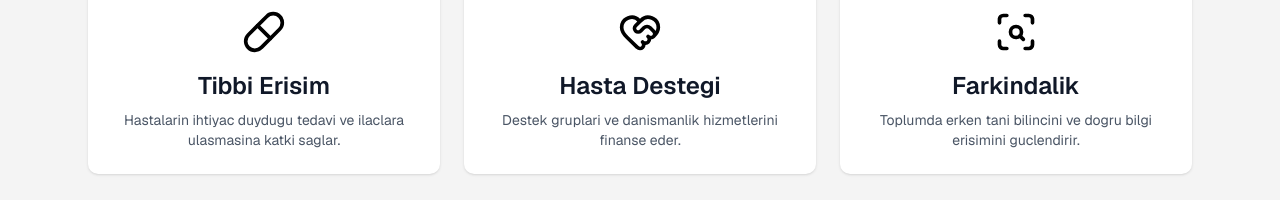
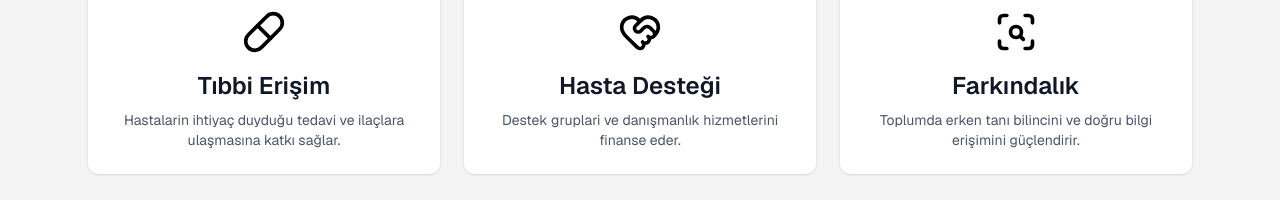
Before and after one commit to rootSpook/MG_NGO_Website, a Next.js app: page /donate in a window 1280 px wide. Shown: the part 1507-1707 px from the top of the page. Built offline with nearby package versions, Linux system fonts and the light colour scheme; no server answers; the database is empty.

Commit message:
Update donate page layout

```diff
--- a/app/donate/page.tsx
+++ b/app/donate/page.tsx
@@ -176,25 +176,25 @@ export default async function DonatePage() {
           <div className="grid gap-6 md:grid-cols-3">
             <article className="rounded-lg bg-white p-6 text-center shadow-sm">
               <Pill className="mx-auto h-11 w-11 text-black" />
-              <h3 className="mt-4 text-2xl font-semibold text-gray-900">Tibbi Erisim</h3>
+              <h3 className="mt-4 text-2xl font-semibold text-gray-900">Tıbbi Erişim</h3>
               <p className="mt-2 text-sm text-gray-600">
-                Hastalarin ihtiyac duydugu tedavi ve ilaclara ulasmasina katki saglar.
+                Hastalarin ihtiyaç duyduğu tedavi ve ilaçlara ulaşmasına katkı sağlar.
               </p>
             </article>
 
             <article className="rounded-lg bg-white p-6 text-center shadow-sm">
               <HeartHandshake className="mx-auto h-11 w-11 text-black" />
-              <h3 className="mt-4 text-2xl font-semibold text-gray-900">Hasta Destegi</h3>
+              <h3 className="mt-4 text-2xl font-semibold text-gray-900">Hasta Desteği</h3>
               <p className="mt-2 text-sm text-gray-600">
-                Destek gruplari ve danismanlik hizmetlerini finanse eder.
+                Destek gruplari ve danışmanlık hizmetlerini finanse eder.
               </p>
             </article>
 
             <article className="rounded-lg bg-white p-6 text-center shadow-sm">
               <ScanSearch className="mx-auto h-11 w-11 text-black" />
-              <h3 className="mt-4 text-2xl font-semibold text-gray-900">Farkindalik</h3>
+              <h3 className="mt-4 text-2xl font-semibold text-gray-900">Farkındalık</h3>
               <p className="mt-2 text-sm text-gray-600">
-                Toplumda erken tani bilincini ve dogru bilgi erisimini guclendirir.
+                Toplumda erken tanı bilincini ve doğru bilgi erişimini güçlendirir.
               </p>
             </article>
           </div>
```
